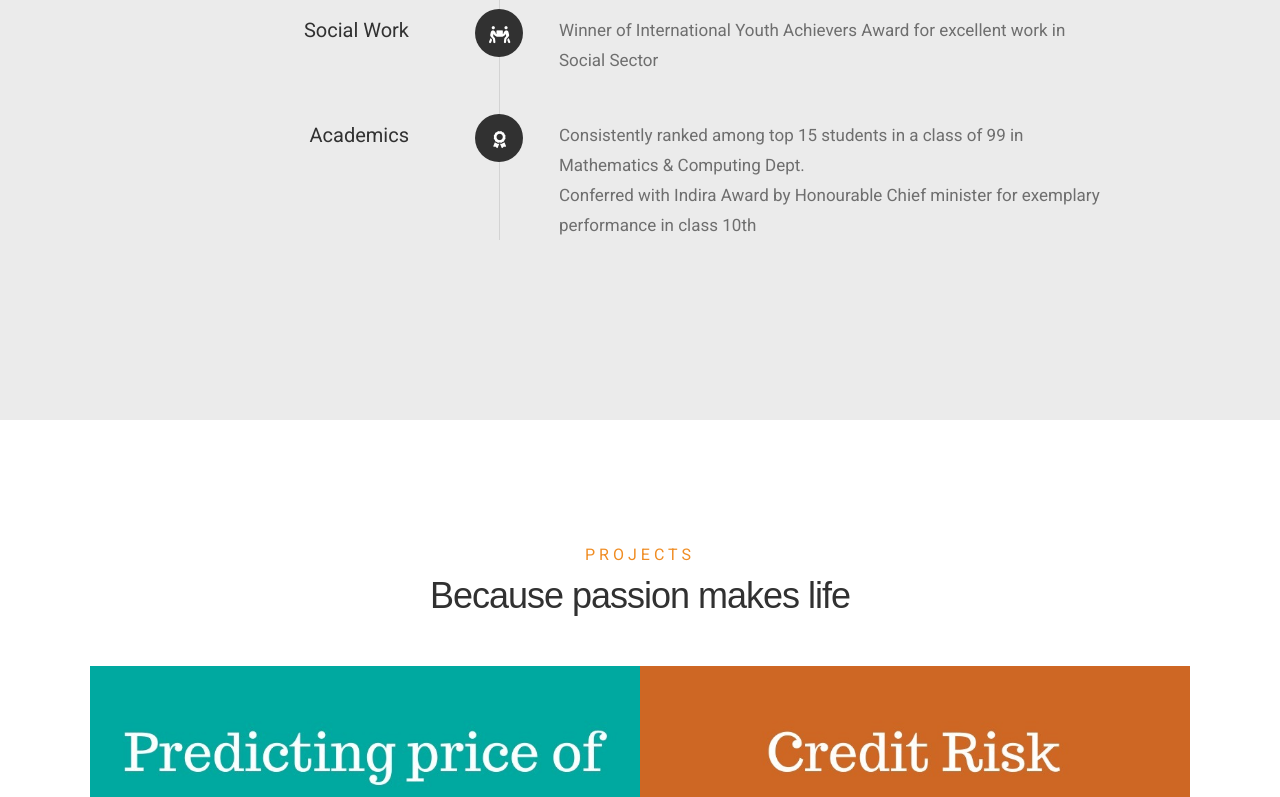
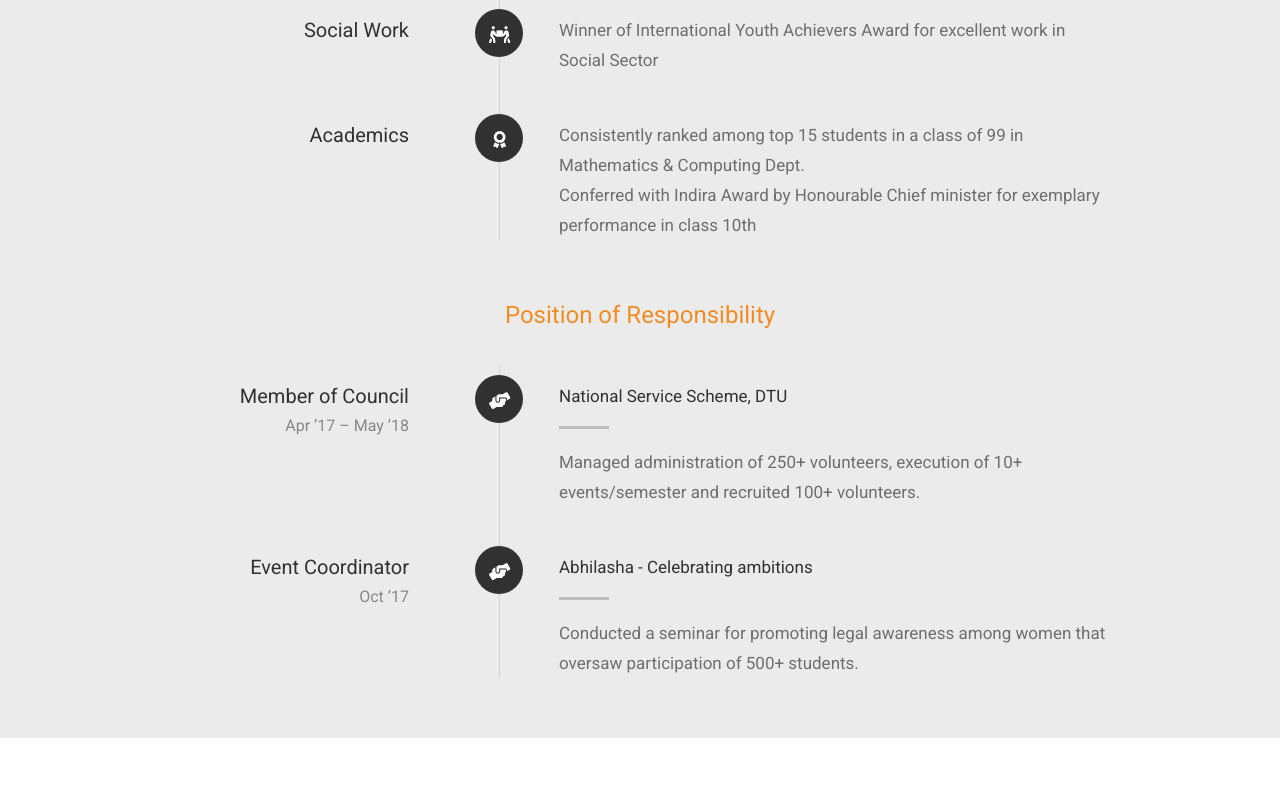
Before and after one commit to mohitdtumce/ReactJS-Portfolio-Website, a React (Create React App) app: page / in a window 1280 px wide. Shown: the part 3598-4395 px from the top of the page. Built offline with nearby package versions, Linux system fonts and the light colour scheme; what redux-promise-middleware would draw is missing.

Commit message:
Added Position of Responsibility

```diff
--- a/src/assets/styles/index.css
+++ b/src/assets/styles/index.css
@@ -1577,7 +1577,7 @@
   */
  #resume {
 	 padding-top: 12rem;
-	 padding-bottom: 12rem;
+	 /* padding-bottom: 6rem; */
  }
 
  #resume .resume-header {
--- a/src/components/sections/Resume.js
+++ b/src/components/sections/Resume.js
@@ -146,6 +146,49 @@ export default function Resume() {
                 </div>
 
             </div>
+
+            <div className="row resume-timeline">
+                <div className="col-twelve resume-header">
+                    <h2>Position of Responsibility</h2>
+                </div>
+                <div className="col-twelve">
+                    <div className="timeline-wrap">
+                        <div className="timeline-block">
+                            <div className="timeline-ico">
+                                <i className="fas fa-hands-helping"></i>
+                            </div>
+                            <div className="timeline-header">
+                                <h3>Member of Council</h3>
+                                <p>Apr ’17 – May ’18</p>
+                            </div>
+                            <div className="timeline-content">
+                                <h4>National Service Scheme, DTU</h4>
+                                <p>Managed administration of 250+ volunteers, execution of 10+ events/semester and recruited 100+ volunteers.</p>
+                            </div>
+
+                        </div>
+
+                        <div className="timeline-block">
+
+                            <div className="timeline-ico">
+                                <i className="fas fa-hands-helping"></i>
+                            </div>
+
+                            <div className="timeline-header">
+                                <h3>Event Coordinator </h3>
+                                <p>Oct ’17</p>
+                            </div>
+
+                            <div className="timeline-content">
+                                <h4>Abhilasha - Celebrating ambitions</h4>
+                                <p>Conducted a seminar for promoting legal awareness among women that oversaw participation of 500+ students.</p>
+                            </div>
+
+                        </div>
+                    </div>
+                </div>
+            </div>
+
         </section>
     )
 }
```
